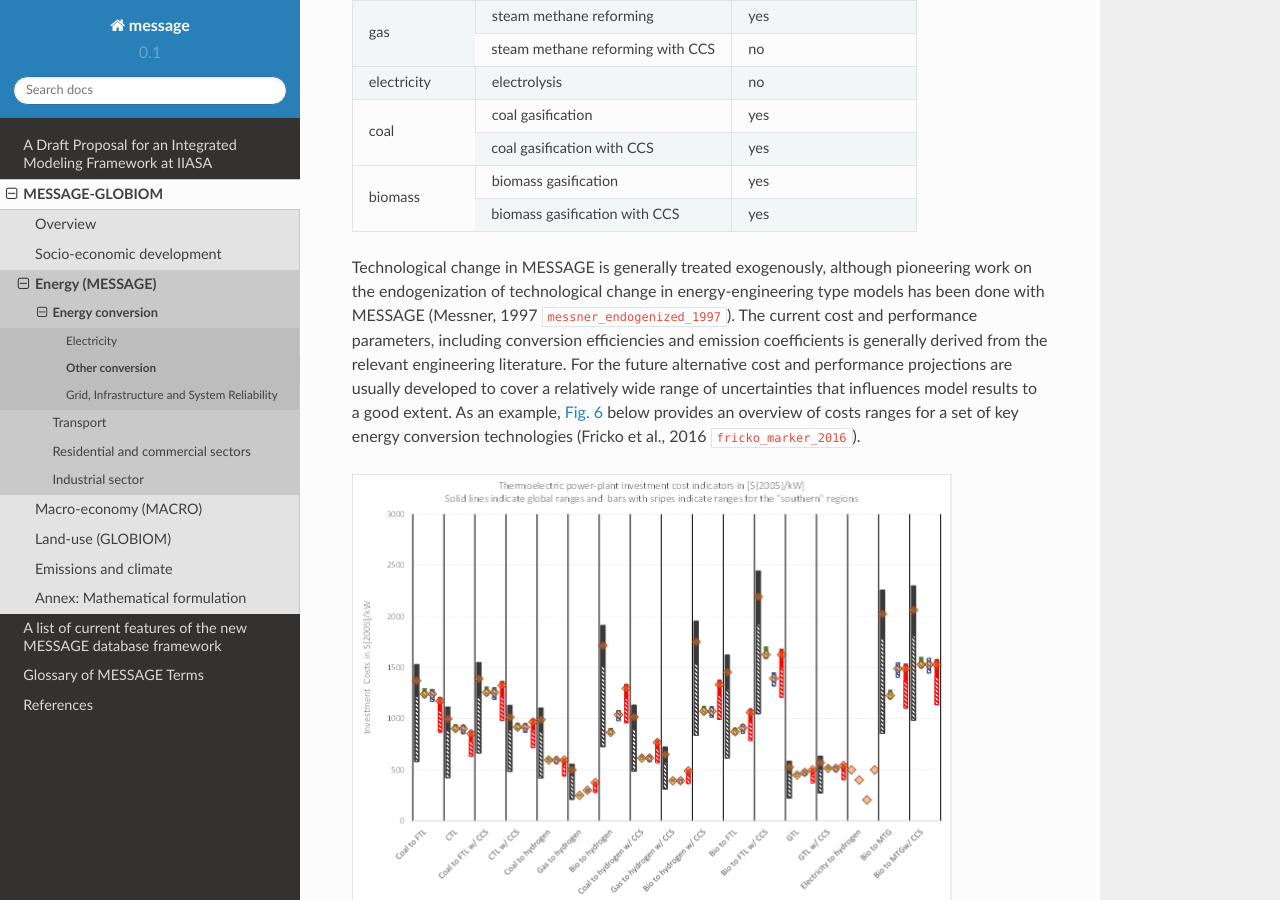
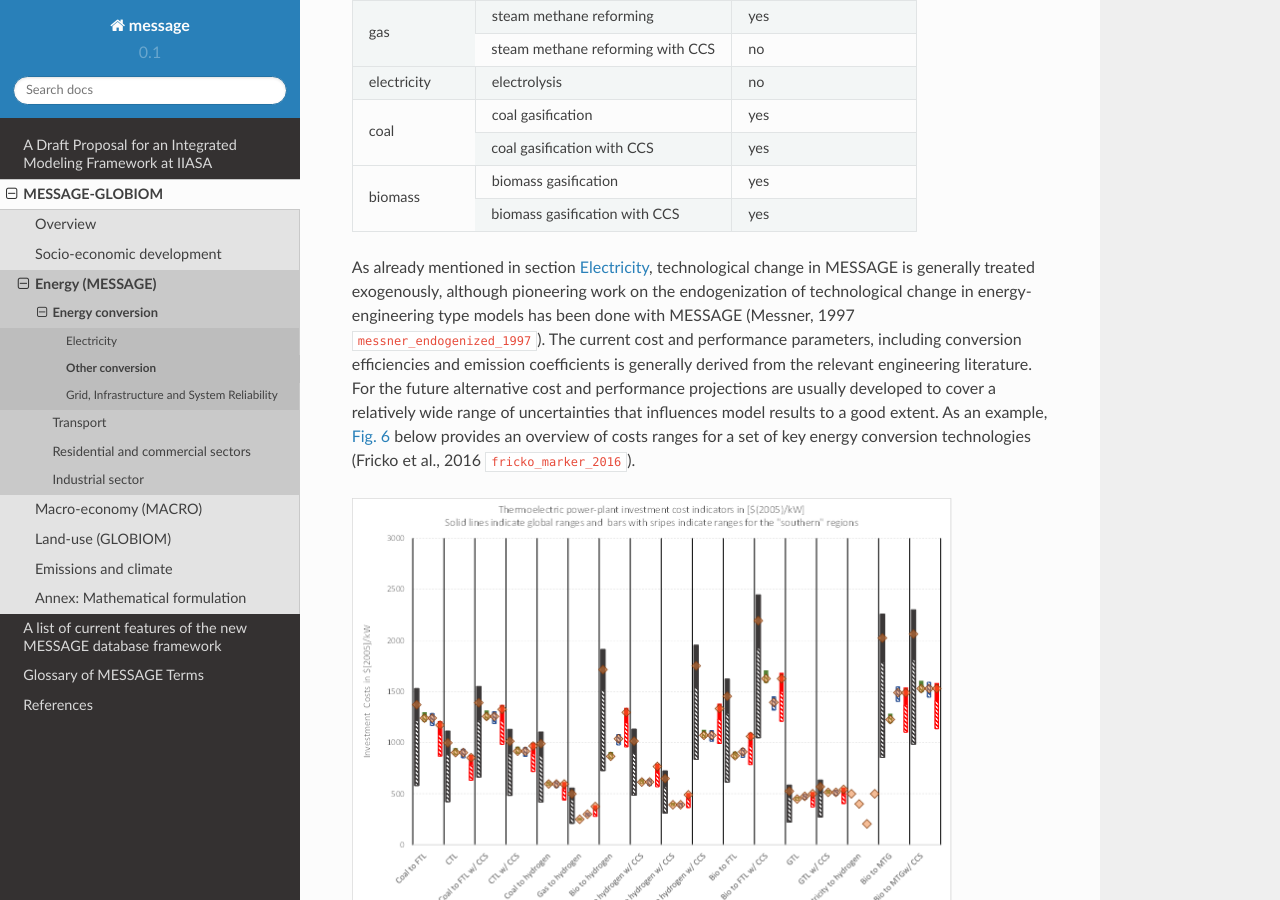
Before and after one commit to iiasa/message_doc, a Sphinx documentation site: the page built from source/message_globiom/energy/conversion/other.rst, in a window 1280 px wide and 900 px high, scrolled down 1464 px. Built offline with Sphinx 7.4.7 and the Read the Docs theme 2.0.0, drawn with Linux system fonts in a browser that asks for light colours; pages that are not in the unit, such as notebooks, are missing from menus; cross-references to code outside the pages are shown as plain code.

Commit message:
Update other.rst

```diff
--- a/source/message_globiom/energy/conversion/other.rst
+++ b/source/message_globiom/energy/conversion/other.rst
@@ -81,7 +81,7 @@
    |                | biomass gasification with CCS     | yes                       |
    +----------------+-----------------------------------+---------------------------+
 
-Technological change in MESSAGE is generally treated exogenously, although pioneering work on the endogenization of technological change in energy-engineering type models has been done with MESSAGE (Messner, 1997 :cite:`messner_endogenized_1997`). The current cost and performance parameters, including conversion efficiencies and emission coefficients is generally derived from the relevant engineering literature. For the future alternative cost and performance projections are usually developed to cover a relatively wide range of uncertainties that influences model results to a good extent. As an example, :numref:`fig-costind` below provides an overview of costs ranges for a set of key energy conversion technologies (Fricko et al., 2016 :cite:`fricko_marker_2016`).
+As already mentioned in section :ref:`electricity`, technological change in MESSAGE is generally treated exogenously, although pioneering work on the endogenization of technological change in energy-engineering type models has been done with MESSAGE (Messner, 1997 :cite:`messner_endogenized_1997`). The current cost and performance parameters, including conversion efficiencies and emission coefficients is generally derived from the relevant engineering literature. For the future alternative cost and performance projections are usually developed to cover a relatively wide range of uncertainties that influences model results to a good extent. As an example, :numref:`fig-costind` below provides an overview of costs ranges for a set of key energy conversion technologies (Fricko et al., 2016 :cite:`fricko_marker_2016`).
 
 .. _fig-costind:
 .. figure:: /_static/S3OtherCosts.png
```
